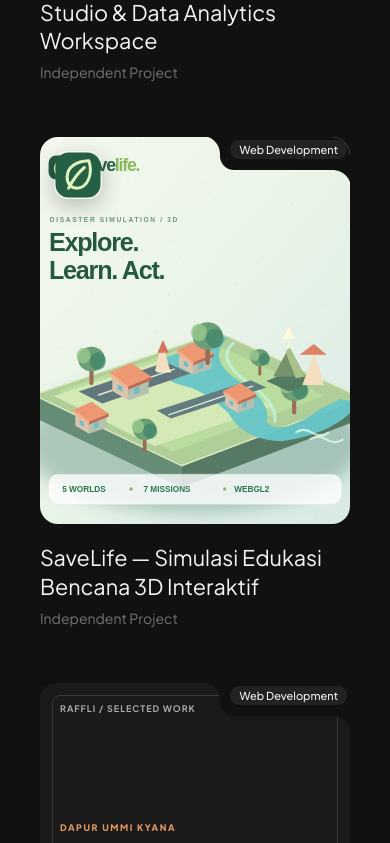
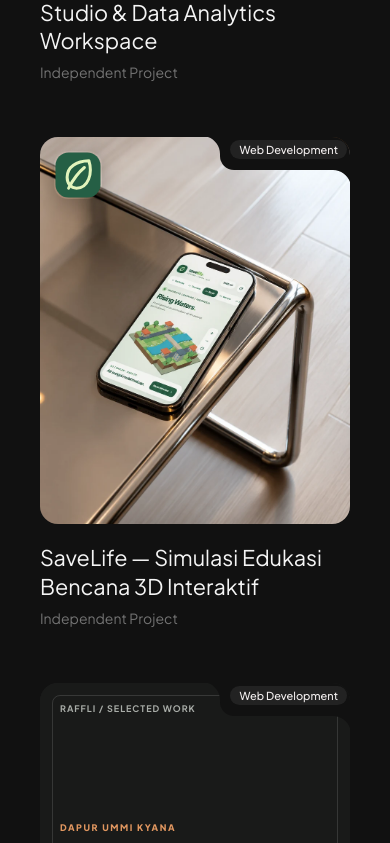
Before and after one commit to Darren0099/Raffli-dev, a Next.js app: page /projects in a window 390 px wide. Shown: the part 1841-2684 px from the top of the page. Built offline with nearby package versions, Linux system fonts and the light colour scheme.

Commit message:
portfolio: use real SaveLife phone mockup for portrait preview card

```diff
--- a/data/projectsData.ts
+++ b/data/projectsData.ts
@@ -244,9 +244,9 @@ export const projectsData: Project[] = [
     "title": "SaveLife — Simulasi Edukasi Bencana 3D Interaktif",
     "client": "Independent Project",
     "category": "Web Development",
-    "image": "/img/savelife-cover.svg",
+    "image": "/img/savelife-phone-portrait.webp",
     "logo": "/img/savelife-mark.svg",
-    "heroImage": "/img/savelife-hero.svg",
+    "heroImage": "/img/savelife-laptop-studio.webp",
     "link": "https://savelife-zeta.vercel.app/",
     "repoUrl": "https://github.com/Darren0099/savelife",
     "tools": [
@@ -279,26 +279,31 @@ export const projectsData: Project[] = [
       "Setiap lingkungan menggunakan ilustrasi 3D low-poly orisinal dengan kamera yang dapat diputar dan diperbesar. Antarmuka dirancang 3D-first: panel pertanyaan dapat dilipat agar simulasi tetap dominan, lalu mengecil otomatis setelah sebuah pilihan dibuat. Ini merupakan simulasi ilustratif, bukan peta bahaya atau sistem peringatan bencana secara real-time."
     ],
     "galleryImages": [
-      "/img/savelife-hero.svg",
-      "/img/savelife-cover.svg"
+      "/img/savelife-landslide-case.webp",
+      "/img/savelife-tsunami-case.webp"
     ],
     "section1Title": "Lima dunia bencana, satu pola belajar interaktif",
     "section1Text1": "Skenario terdiri dari observasi kondisi, pengambilan keputusan, dan perubahan scene 3D. Pada kasus tsunami, lingkungan memperlihatkan kota pesisir dan jalur menuju area lebih tinggi; pada banjir, muka air naik di sekitar rumah. Skenario gempa memvisualisasikan getaran bangunan, sementara longsor menunjukkan pergerakan material di lereng.",
     "section1Text2": "Setelah menjawab, panel misi menutup untuk memberi ruang pada efek visual. Pengguna tetap dapat membuka penjelasan, mencoba ulang, atau melanjutkan misi berikutnya. XP dan progres disimpan secara lokal di browser tanpa akun.",
-    "largeBannerImage": "/img/savelife-hero.svg",
+    "largeBannerImage": "/img/savelife-laptop-desk.webp",
     "section2Title": "Renderer WebGL2 tanpa ketergantungan model 3D eksternal",
     "section2Text1": "Astro digunakan untuk struktur situs statis, sementara JavaScript dan renderer WebGL2 prosedural membangun geometri pulau, jalan, rumah, vegetasi, air, dan efek simulasi secara langsung. Canvas 2D disediakan sebagai fallback ketika WebGL2 tidak tersedia.",
     "section2Text2": "Perbaikan antarmuka mencakup kamera adaptif, kontrol drag dan zoom, panel misi responsif, serta navigasi antar-bencana. Website dideploy melalui Vercel. Konten misi menggunakan rujukan BMKG, BNPB/InaRISK, NASA FIRMS, dan WHO; visualisasi tidak mewakili prediksi maupun instruksi darurat operasional.",
     "gridThumbnails": [
-      "/img/savelife-cover.svg",
-      "/img/savelife-hero.svg"
+      "/img/savelife-landslide-case.webp",
+      "/img/savelife-tsunami-case.webp",
+      "/img/savelife-laptop-desk.webp",
+      "/img/savelife-phone-portrait.webp"
     ],
     "bottomGalleryImages": [
-      "/img/savelife-hero.svg",
-      "/img/savelife-cover.svg"
+      "/img/savelife-laptop-studio.webp",
+      "/img/savelife-laptop-desk.webp",
+      "/img/savelife-phone-portrait.webp",
+      "/img/savelife-landslide-case.webp",
+      "/img/savelife-tsunami-case.webp"
     ],
     "outcomeTitle": "Hasil Pengembangan",
-    "outcomeText": "SaveLife telah dipublikasikan sebagai prototipe pembelajaran berbasis lima dunia 3D dan tujuh misi. Skenario memiliki respons aman/berisiko, perubahan scene, kontrol kamera, penjelasan dan referensi, serta penyimpanan progres lokal. Build dan deployment Vercel berhasil; uji visual lintas-perangkat dan validasi materi bersama pendidik atau praktisi kebencanaan masih menjadi tahap pengembangan berikutnya. Visual cover portofolio merupakan ilustrasi desain, bukan tangkapan layar aplikasi.",
+    "outcomeText": "SaveLife telah dipublikasikan sebagai prototipe pembelajaran berbasis lima dunia 3D dan tujuh misi. Setiap skenario memiliki respons aman/berisiko, perubahan scene, kontrol kamera, penjelasan, referensi, serta penyimpanan progres lokal. Tiga mockup laptop/HP memperlihatkan antarmuka aplikasi dari screenshot yang tersedia, sedangkan dua screenshot lainnya ditampilkan tanpa bingkai mockup. Build dan deployment Vercel berhasil; pengujian visual lintas-perangkat dan validasi materi bersama pendidik atau praktisi kebencanaan masih menjadi tahap pengembangan berikutnya.",
     "outcomeStats": [
       {
         "label": "Lingkungan 3D",
@@ -318,10 +323,11 @@ export const projectsData: Project[] = [
       }
     ],
     "outcomeGallery": [
-      "/img/savelife-hero.svg",
-      "/img/savelife-cover.svg"
+      "/img/savelife-landslide-case.webp",
+      "/img/savelife-tsunami-case.webp"
     ]
   },
+
   {
     "id": 11,
     "slug": "dapur-ummi-kyana",
```
